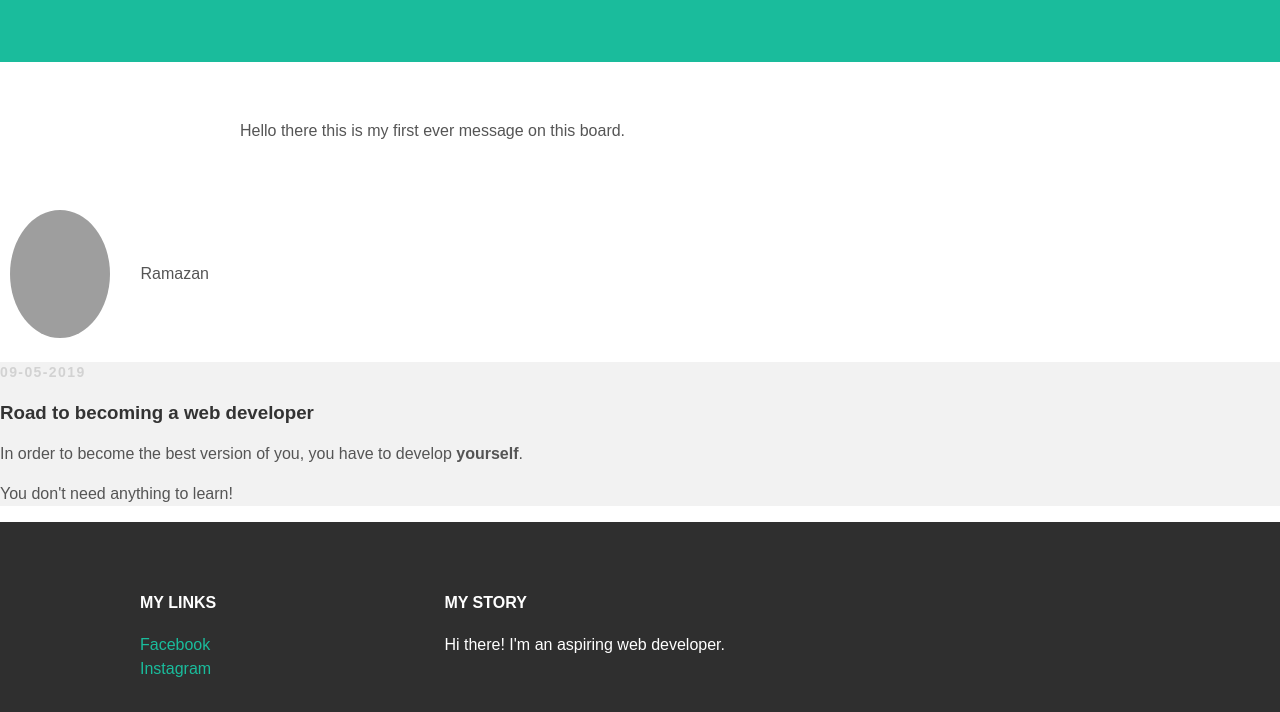
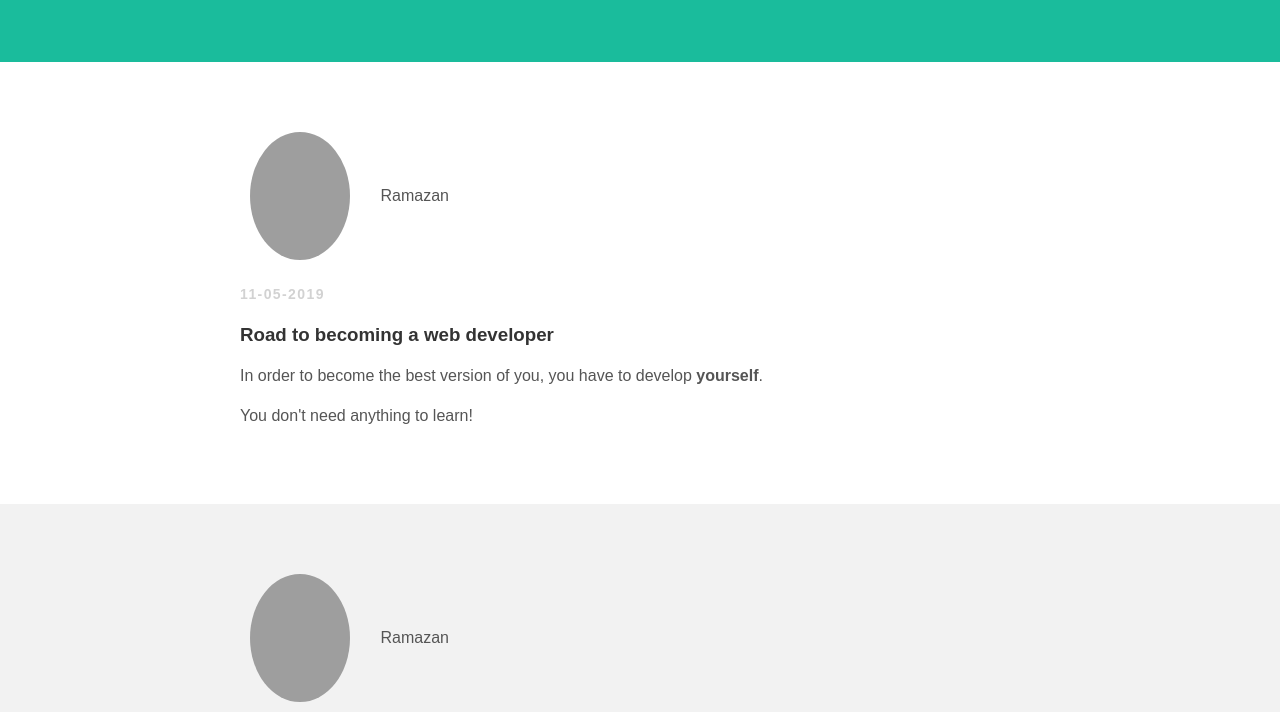
Before and after one commit to rrrambo/rrrambo.github.io, a plain HTML site: page index.html in a window 1280 px wide. Shown: the part 88-800 px from the top of the page. Drawn offline with Linux system fonts and the light colour scheme; grey boxes are pictures that could not be loaded.

Commit message:
Update index.html

```diff
--- a/index.html
+++ b/index.html
@@ -15,24 +15,26 @@
    </div>
   </div>
   <div id="content">
-  <div class="post-container">
-    <div class="post"> Hello there this is my first ever
-      message on this board. </div>
+    <div class="post-container">
+    <div class="post"> <div class="post-author">
+    <img src=Ramazan.png>
+    <span> Ramazan </span>
     </div>
-    </div>
-      <div class="post-author">
-        <img src="Ramazan.png">
-        <span>Ramazan</span>
-        </div>
-        <div class="post-container">
-        <p class="post-date">09-05-2019</p>
-        <h3 class="post-title">Road to becoming a web developer</h3>
-        <div class="post-container">
-          <p>In order to become the best version of you, you have to develop <strong>yourself</strong>.</p>
-          <p>You don't need anything to learn!</p>
-        </div>
-          </div>
-      </div>
+      <p class="post-date">11-05-2019</p>
+      <h3> Road to becoming a web developer</h3>
+      <p>In order to become the best version of you, you have to develop <strong>yourself</strong>.</p>
+      <p>You don't need anything to learn!</p></div>
+</div>
+<div class=post-container>
+  <div class=post> <div class="post-author">
+  <img src=Ramazan.png>
+  <span> Ramazan </span>
+  </div>
+    <p class="post-date">11-05-2019</p>
+    <h3>Learning</h3>
+    <p>This is just a test, to see if everything works</p></div>
+</div>
+</div>
   <div id="footer">
   <div class="container">
     <div class="column">
```
